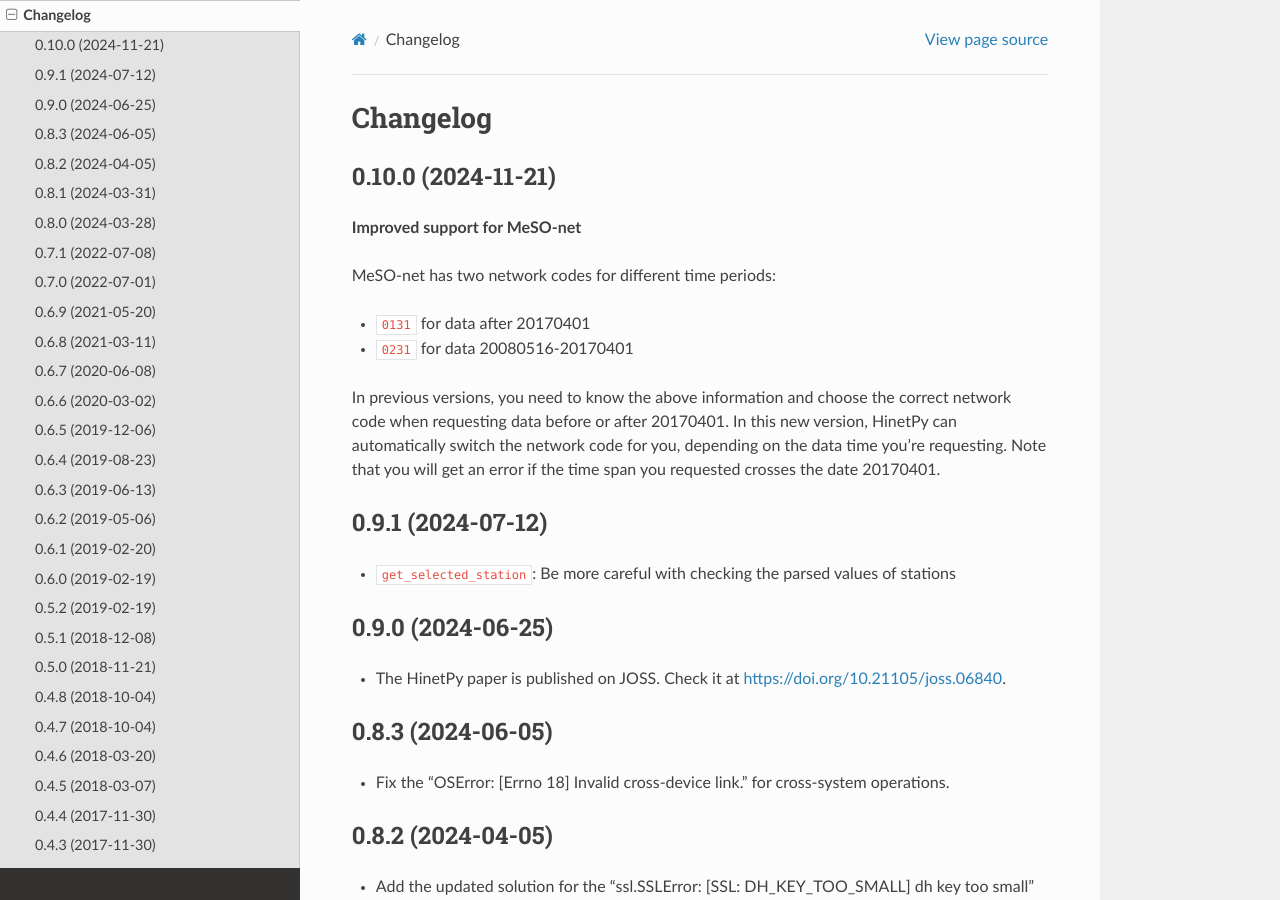
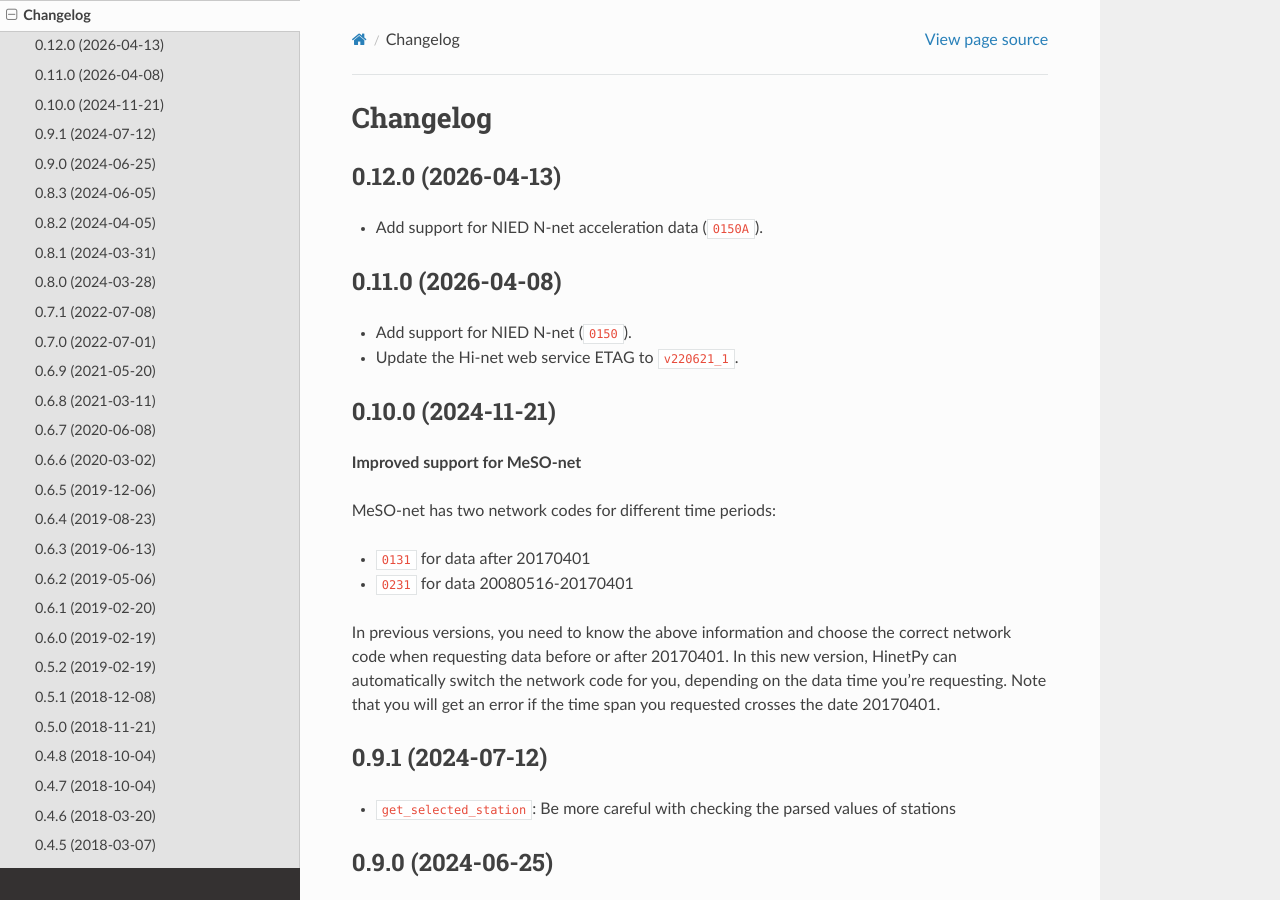
Before and after one commit to seisman/HinetPy, a Sphinx documentation site: the page built from docs/changelog.md, in a window 1280 px wide and 900 px high. Built offline with Sphinx 7.4.7 and the Read the Docs theme 3.1.0, drawn with Linux system fonts in a browser that asks for light colours.

Commit message:
Add missing changelog entries for old versions

```diff
--- a/docs/changelog.md
+++ b/docs/changelog.md
@@ -1,4 +1,13 @@
 # Changelog
+
+## 0.12.0 (2026-04-13)
+
+- Add support for NIED N-net acceleration data (`0150A`).
+
+## 0.11.0 (2026-04-08)
+
+- Add support for NIED N-net (`0150`).
+- Update the Hi-net web service ETAG to `v220621_1`.
 
 ## 0.10.0 (2024-11-21)
 
```
Also changed, not shown: 1 other file.
